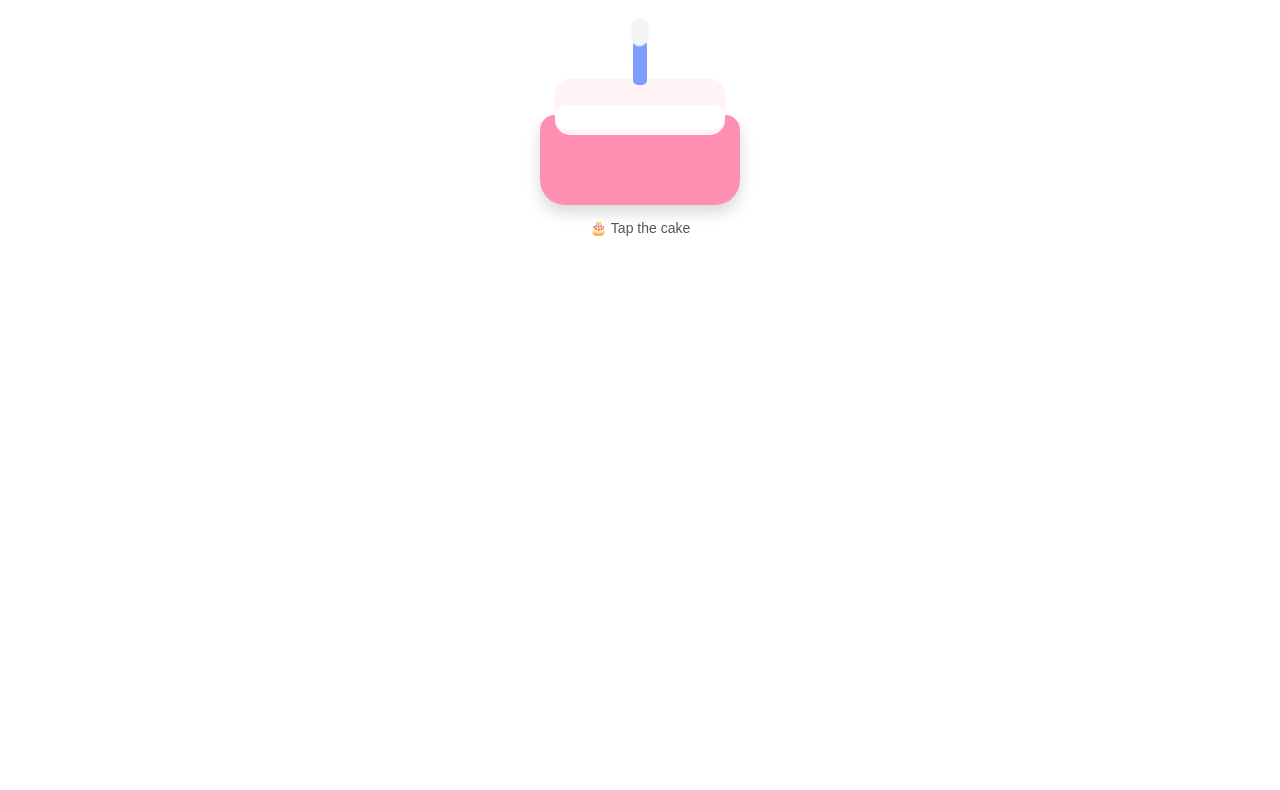
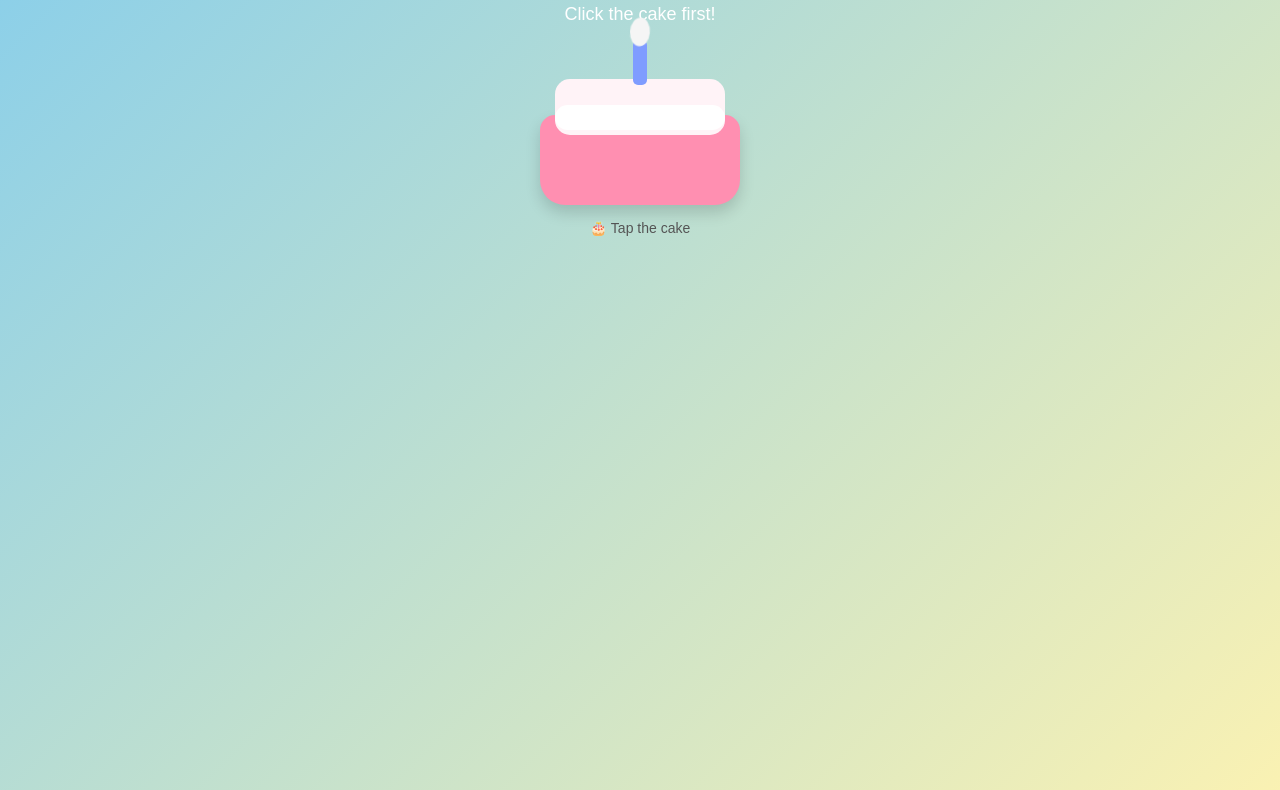
Before and after one commit to ewankopo10/Ewan-koba, a plain HTML site: page index.html in a window 1280 px wide. Shown: the part 106-896 px from the top of the page. Drawn offline with Linux system fonts and the light colour scheme.

Commit message:
Add files via upload

```diff
--- a/index.html
+++ b/index.html
@@ -20,7 +20,7 @@
 
     body {
       font-family: Arial, sans-serif;
-      background: linear-gradient(135deg darkblue, yellow);
+      background: linear-gradient(135deg, #87ceeb, #fff3b0);
       display: flex;
       justify-content: center;
       align-items: flex-start;
```
